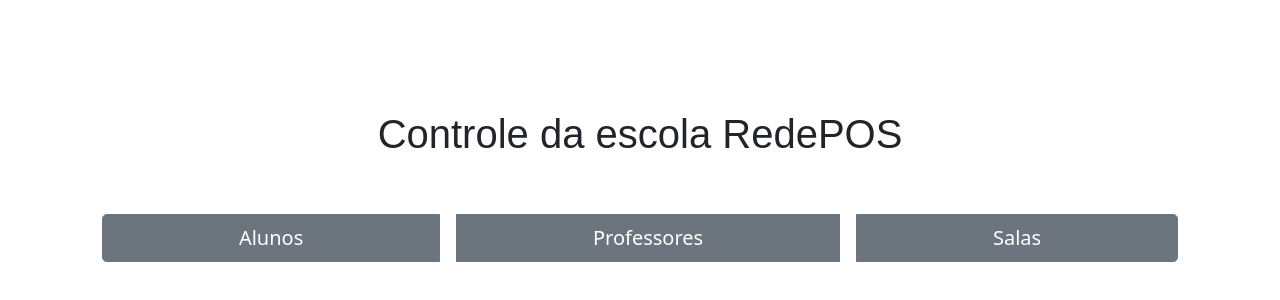
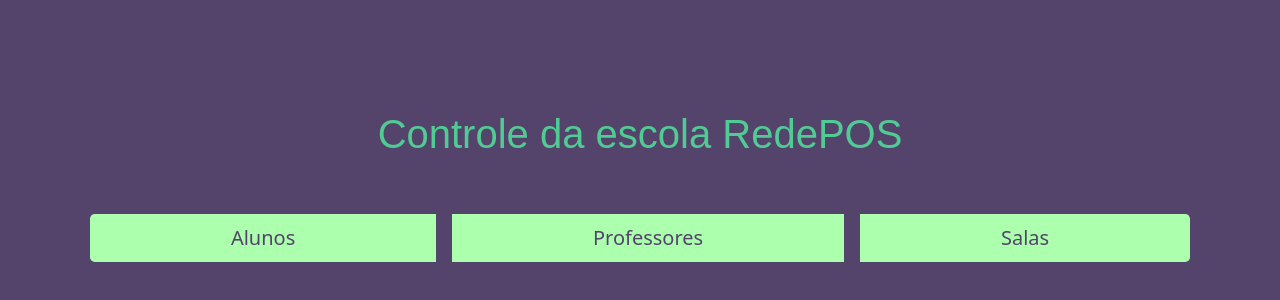
Before and after one commit to FelipeBorges1991/teste-redepos-client, a React (Create React App) app: page /home in a window 1280 px wide. Shown: the part 210-510 px from the top of the page. Built offline with nearby package versions, Linux system fonts and the light colour scheme.

Commit message:
Criação das rotas dos alunos,professores e salas / Conexão com o banco de dados

```diff
--- a/src/components/App.js
+++ b/src/components/App.js
@@ -4,10 +4,10 @@ import "bootstrap/dist/css/bootstrap.min.css";
 import home from "../routeComponents/Home"
 
 function App() {
-  return <div className="container">
+  return <div style={{ backgroundColor: "#54436B" }}>
     <BrowserRouter>
       <Switch>
-        <Route path="/home" component={home}></Route>
+        <Route exact path="/home" component={home}></Route>
       </Switch>
     </BrowserRouter>
   </div>
--- a/src/routeComponents/Home.js
+++ b/src/routeComponents/Home.js
@@ -1,7 +1,10 @@
 function Home() {
   return (
     <div className="d-flex flex-column vh-100 justify-content-center align-items-center">
-      <h1 className="mb-5" style={{ fontFamily: "sans-serif" }}>
+      <h1
+        className="mb-5"
+        style={{ fontFamily: "sans-serif", color: "#50CB93" }}
+      >
         Controle da escola RedePOS
       </h1>
       <div
@@ -9,13 +12,25 @@ function Home() {
         role="group"
         aria-label="Basic example"
       >
-        <button type="button" className="m-2 btn btn-secondary">
+        <button
+          type="button"
+          className="m-2 btn"
+          style={{ backgroundColor: "#ACFFAD", color: "#54436B" }}
+        >
           Alunos
         </button>
-        <button type="button" className="m-2 btn btn-secondary">
+        <button
+          type="button"
+          className="m-2 btn"
+          style={{ backgroundColor: "#ACFFAD", color: "#54436B" }}
+        >
           Professores
         </button>
-        <button type="button" className="m-2 btn btn-secondary">
+        <button
+          type="button"
+          className="m-2 btn"
+          style={{ backgroundColor: "#ACFFAD", color: "#54436B" }}
+        >
           Salas
         </button>
       </div>
```
Also changed, not shown: src/apis/index.js (added, +7 -0 lines), src/routeComponents/ClassroomCreate.js (added), src/routeComponents/ClassroomFeed.js (added), src/routeComponents/StudentCreate.js (added), src/routeComponents/StudentFeed.js (added), src/routeComponents/TeacherCreate.js (added), src/routeComponents/TeacherFeed.js (added).
